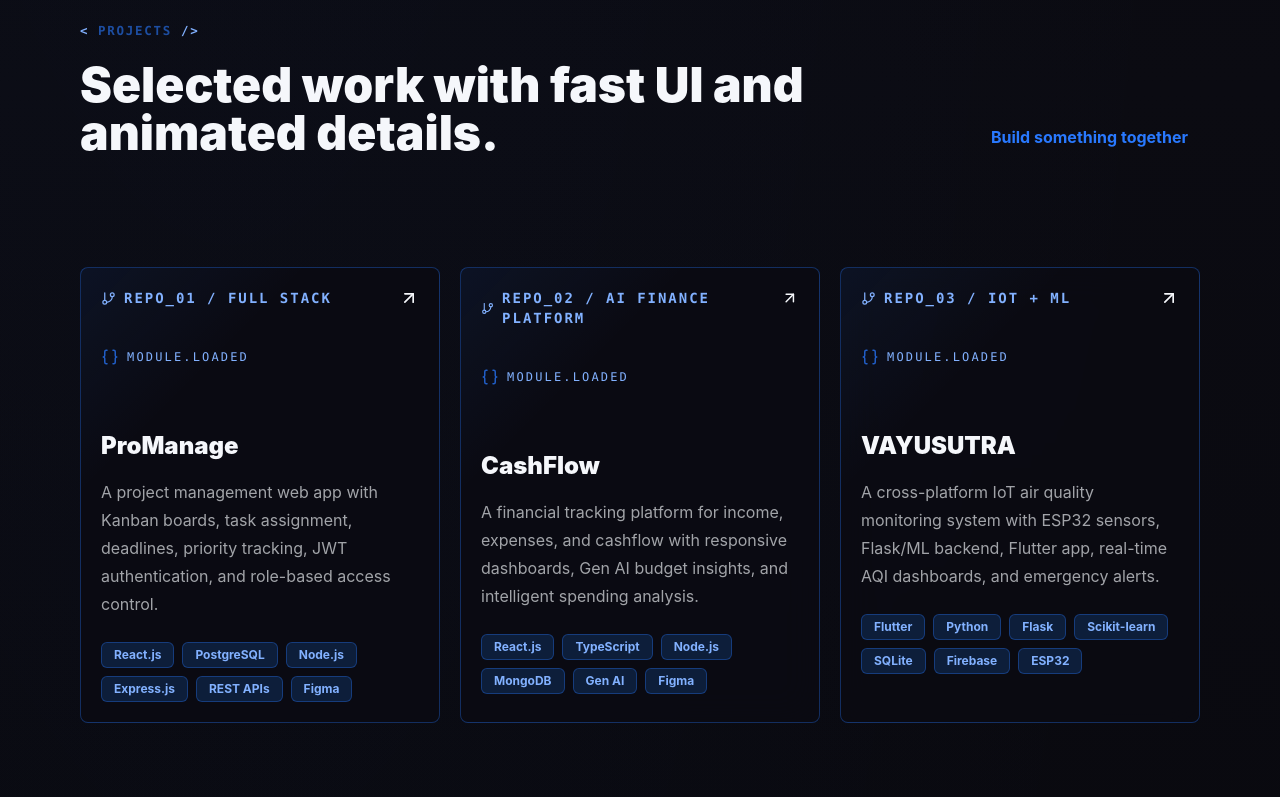
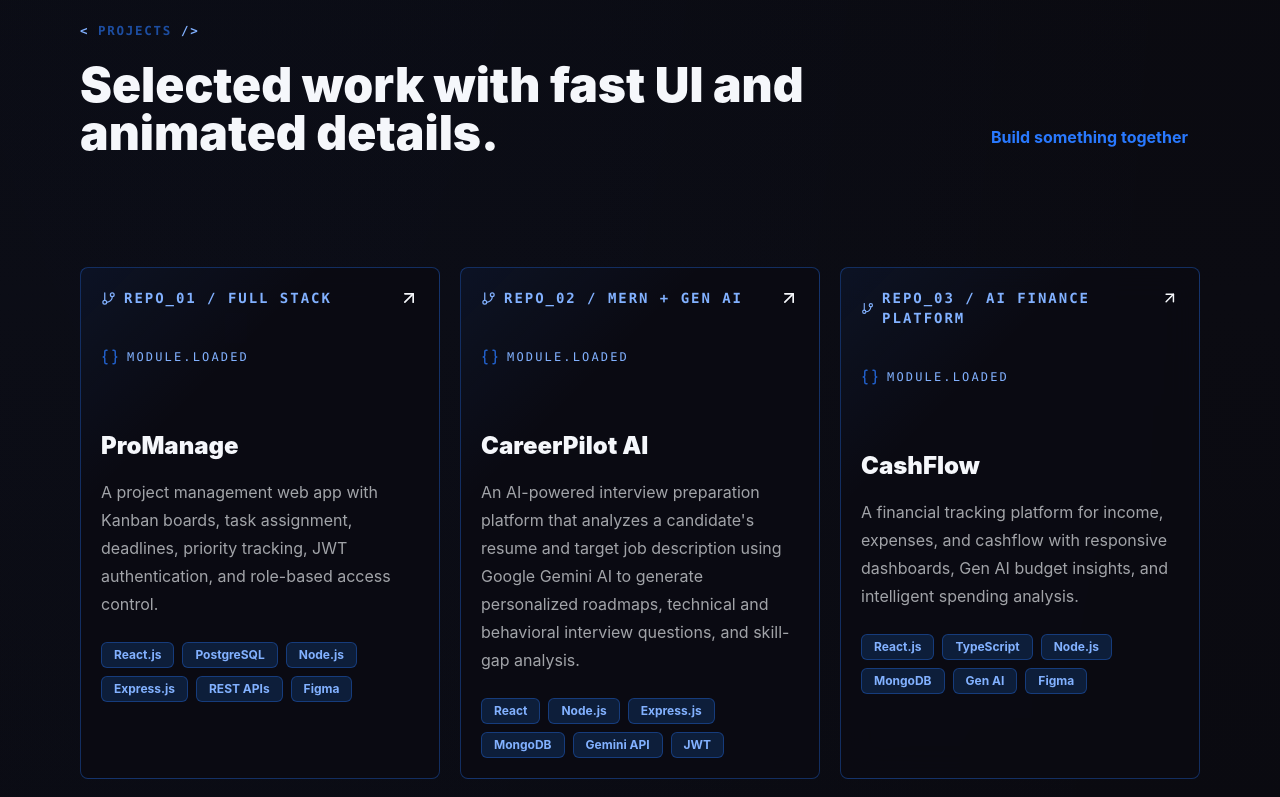
Before and after one commit to Tiwari-Tech/Portfolio, a Next.js app: page / in a window 1280 px wide. Shown: the part 2000-2797 px from the top of the page. Built offline with nearby package versions, Linux system fonts and the light colour scheme.

Commit message:
Added Project

```diff
--- a/src/data/portfolio.ts
+++ b/src/data/portfolio.ts
@@ -59,6 +59,14 @@ export const portfolio = {
         "A project management web app with Kanban boards, task assignment, deadlines, priority tracking, JWT authentication, and role-based access control.",
       tech: ["React.js", "PostgreSQL", "Node.js", "Express.js", "REST APIs", "Figma"],
       href: "#"
+    },
+    {
+      title: "CareerPilot AI",
+      type: "MERN + Gen AI",
+      description:
+        "An AI-powered interview preparation platform that analyzes a candidate's resume and target job description using Google Gemini AI to generate personalized roadmaps, technical and behavioral interview questions, and skill-gap analysis.",
+      tech: ["React", "Node.js", "Express.js", "MongoDB", "Gemini API", "JWT"],
+      href: "https://github.com/Tiwari-Tech/CareerPilotAI"
     },
     {
       title: "CashFlow",
```
